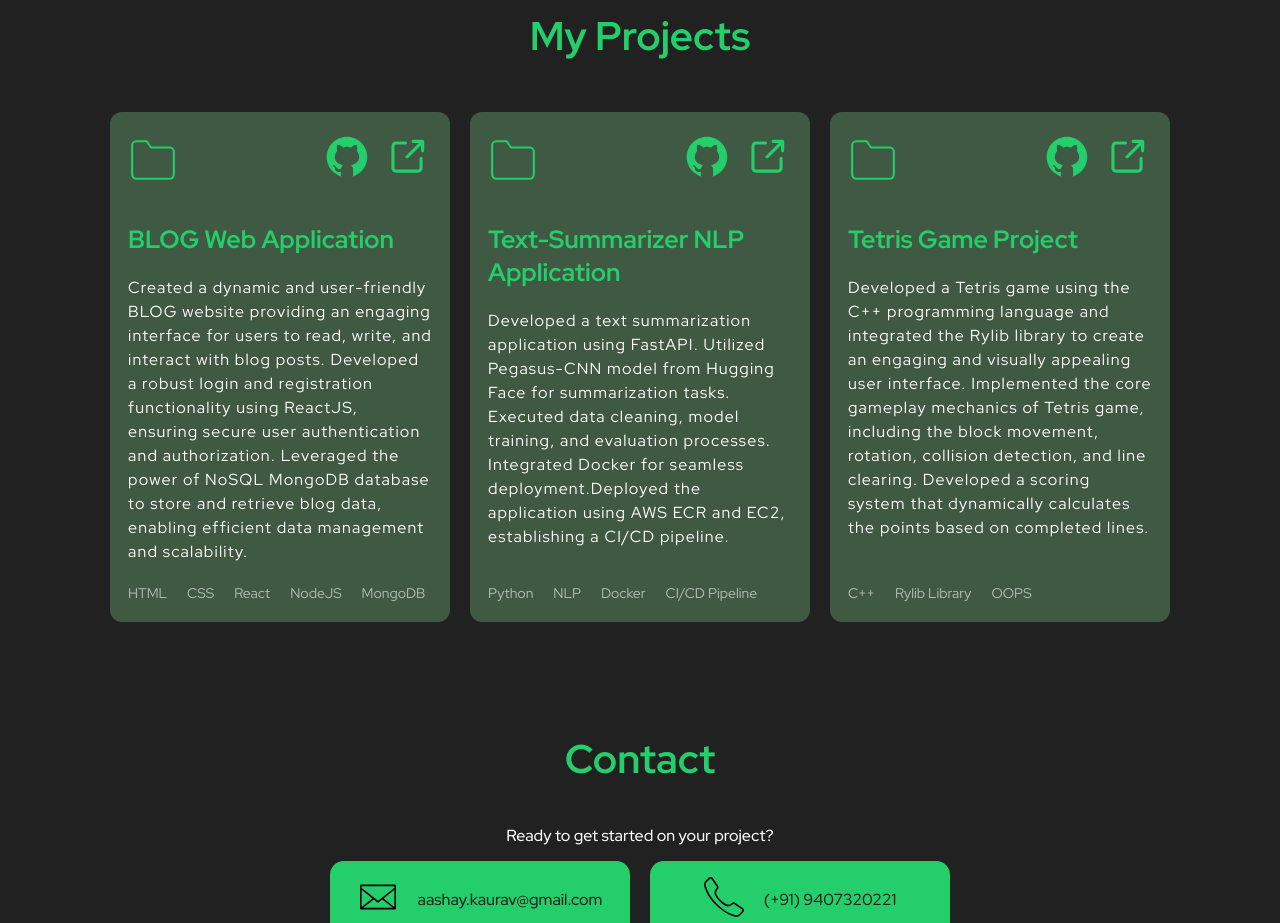
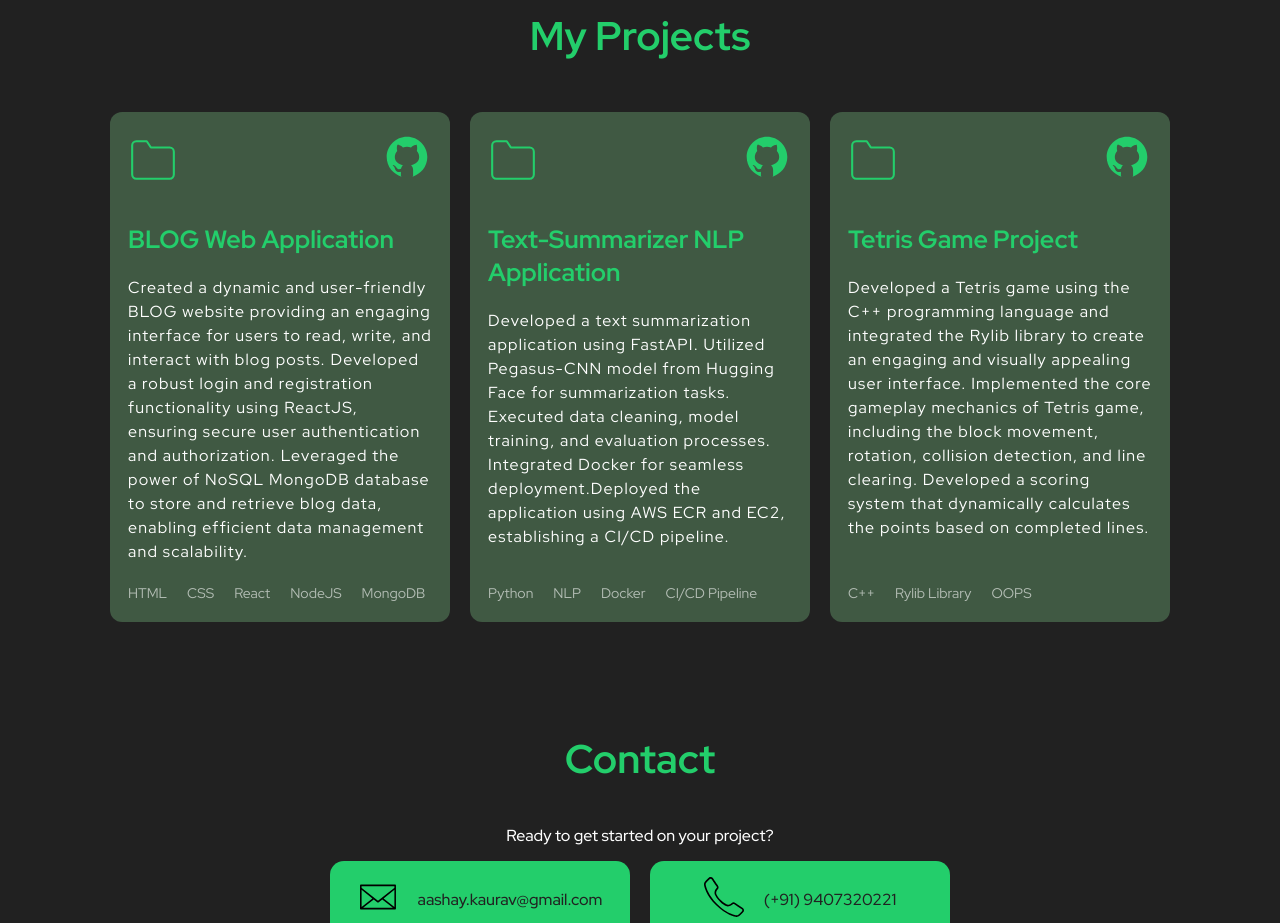
Before and after one commit to aashayKaurav/portfolio, a React (Create React App) app: page / in a window 1280 px wide. Shown: the part 3220-4143 px from the top of the page. Built offline with nearby package versions, Linux system fonts and the light colour scheme.

Commit message:
Removed external link icon

```diff
--- a/src/components/Project/Project.tsx
+++ b/src/components/Project/Project.tsx
@@ -18,9 +18,7 @@
               <div className="project-links">
                 <a href="https://github.com/aashayKaurav/BLOG-Website" target="_blank" rel="noreferrer">
                   <img src={githubIcon} alt="Visit site" /></a>
-                <a href="https://vote.vinayaksingh.com" target="_blank" rel="noreferrer">
-                  <img src={externalLink} alt="Visit site" />
-                </a> </div>
+              </div>
             </header>
             <div className="body">
               <h3>BLOG Web Application</h3>
@@ -45,8 +43,6 @@
               <div className="project-links">
                 <a href="https://github.com/aashayKaurav/Text-Summarizer-NLP" target="_blank" rel="noreferrer">
                   <img src={githubIcon} alt="Visit site" /> </a>
-                <a href="https://ai-chatbot-t8fn.onrender.com" target="_blank" rel="noreferrer">
-                  <img src={externalLink} alt="Visit site" /></a>
               </div>
             </header>
             <div className="body">
@@ -75,9 +71,6 @@
               <div className="project-links">
                 <a href="https://github.com/aashayKaurav/Tetris-Game" target="\_blank" rel="noreferrer">
                   <img src={githubIcon} alt="Visit site" />
-                </a>
-                <a href="https://github.com/CodeVinayak/Jupyter-Notebook/blob/main/Credit%20Risk%20Analysis/Credit_Risk_Analysis.ipynb" target="\_blank" rel="noreferrer">
-                  <img src={externalLink} alt="Visit site" />
                 </a>
               </div>
             </header>
```
